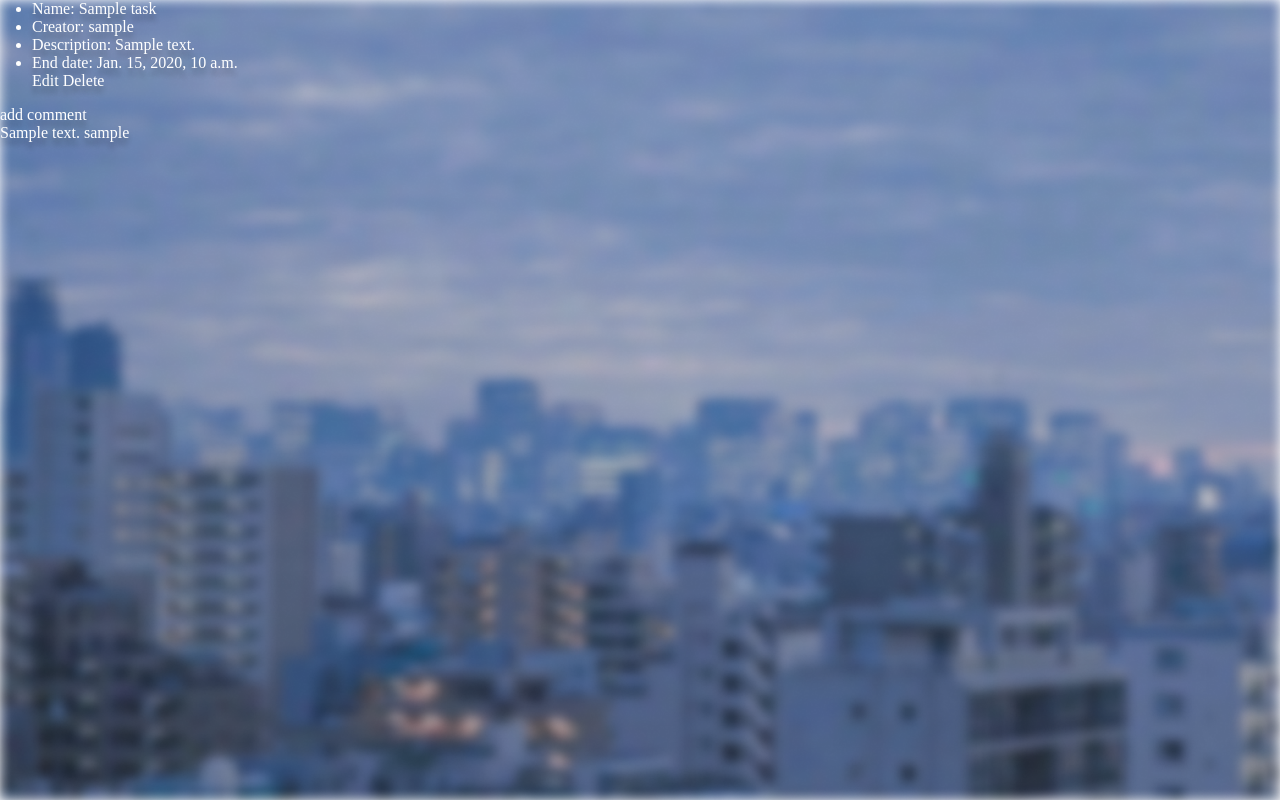
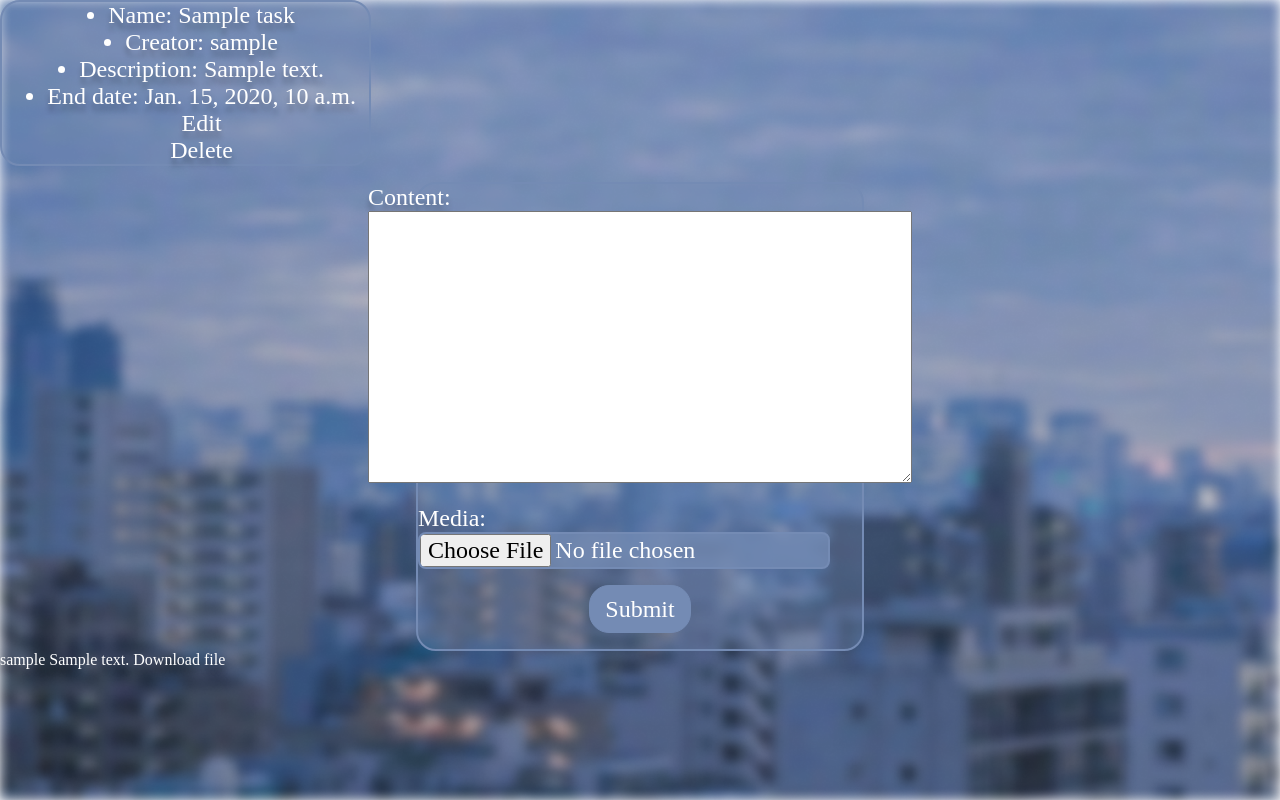
Before and after one commit to OleksandrKasapchuk/task-tracker, a Django app: page /dashboards/1/tasks/1/ in a window 1280 px wide. Run offline with Django 5.2, Linux system fonts and the light colour scheme; tables that the repository leaves empty hold one stand-in row (values such as "Sample post"); some web fonts are replaced.

Commit message:
edfagsfbd

```diff
--- a/task_tracker/forms.py
+++ b/task_tracker/forms.py
@@ -8,7 +8,7 @@
 		fields = ['name']
 
 class TaskCreateForm(forms.ModelForm):
-	end_date = forms.DateTimeField(widget=forms.DateTimeInput(attrs={'type': 'datetime-local',}))
+	end_date = forms.DateTimeField(widget=forms.DateTimeInput(attrs={'type': 'datetime-local'}), required=False)
 	class Meta:
 		model = Task
 		fields = ["name", "description", "status", "priority"]
@@ -25,4 +25,7 @@
 class CommentForm(forms.ModelForm):
 	class Meta:
 		model = Comment
-		fields = ["content"]
+		fields = ["content", "media"]
+		widjets = {
+			"media": forms.FileInput()
+		}
--- a/task_tracker/models.py
+++ b/task_tracker/models.py
@@ -25,7 +25,7 @@
 	]
 
 	name = models.CharField(max_length=50)
-	description = models.TextField()
+	description = models.TextField(null = True, blank = True)
 	status = models.CharField(max_length=20, choices=STATUS_CHOICES, default="todo")
 	priority = models.CharField(max_length=20, choices=PRIORITY_CHOICES, default="medium")
 	end_date = models.DateTimeField(null=True, blank=True)
@@ -45,3 +45,4 @@
 	content = models.TextField()
 	creator = models.ForeignKey(CustomUser,  on_delete=models.CASCADE,related_name="comments")
 	task = models.ForeignKey(Task, on_delete=models.CASCADE,related_name="comments")
+	media = models.FileField(upload_to="comment_media/", blank=True, null=True)
--- /dev/null
+++ b/task_tracker/templatetags/custom_tags.py
@@ -0,0 +1,8 @@
+from django import template
+
+
+register = template.Library()
+
+@register.filter(name="endswith")
+def endswith(value, arg):
+	return value.endswith(arg)
--- a/task_tracker/urls.py
+++ b/task_tracker/urls.py
@@ -13,7 +13,6 @@
 	path('dashboards/<int:dashboard_pk>/task-create/', task_views.TaskCreateView.as_view(), name='task-create'),
 	path('dashboards/<int:dashboard_pk>/task-edit/<int:pk>/', task_views.TaskUpdateView.as_view(), name='task-edit'),
 	path('dashboards/<int:dashboard_pk>/task-delete/<int:pk>/', task_views.TaskDeleteView.as_view(), name='task-delete'),
-	path('dashboards/<int:dashboard_pk>/tasks/<int:pk>/comment-add/', task_views.AddCommentView.as_view(), name='comment-add'),
 ]
 
 app_name = "task-tracker"
--- a/task_tracker/views.py
+++ b/task_tracker/views.py
@@ -85,8 +85,19 @@
 		context['dashboard_pk'] = self.kwargs['dashboard_pk']
 		task = self.get_object()
 		context['comments'] = Comment.objects.filter(task=task)
+		context['form'] = CommentForm
 		return context
 
+	def post(self, request, *args, **kwargs):
+		comment_form = CommentForm(request.POST, request.FILES)
+		if comment_form.is_valid():
+			comment = comment_form.save(commit=False)
+			comment.creator = request.user
+			comment.task = self.get_object()
+			comment.save()
+			return redirect("task-tracker:task-details", dashboard_pk=comment.task.dashboard.pk, pk=comment.task.pk)
+		else:
+			pass
 
 class TaskCreateView(LoginRequiredMixin, CreateView):
 	model = Task
@@ -119,15 +130,15 @@
 		return reverse_lazy("task-tracker:task-list",  kwargs={'dashboard_pk': self.kwargs['dashboard_pk']})
 
 
-class AddCommentView(LoginRequiredMixin, CreateView):
-	model = Comment
-	template_name = "task_tracker/form.html"
-	form_class = CommentForm
+# class AddCommentView(LoginRequiredMixin, CreateView):
+# 	model = Comment
+# 	template_name = "task_tracker/form.html"
+# 	form_class = CommentForm
 
-	def form_valid(self, form: BaseModelForm) -> HttpResponse:
-		form.instance.creator = self.request.user
-		form.instance.task = Task.objects.get(id=self.kwargs['pk'])
-		return super().form_valid(form)
+# 	def form_valid(self, form: BaseModelForm) -> HttpResponse:
+# 		form.instance.creator = self.request.user
+# 		form.instance.task = Task.objects.get(id=self.kwargs['pk'])
+# 		return super().form_valid(form)
 
-	def get_success_url(self) -> str:
-		return reverse_lazy("task-tracker:task-details",  kwargs={'dashboard_pk': self.kwargs['dashboard_pk'],"pk":self.kwargs['pk']})
+# 	def get_success_url(self) -> str:
+# 		return reverse_lazy("task-tracker:task-details",  kwargs={'dashboard_pk': self.kwargs['dashboard_pk'],"pk":self.kwargs['pk']})
--- a/task_tracker_project/settings.py
+++ b/task_tracker_project/settings.py
@@ -11,7 +11,7 @@
 """
 
 from pathlib import Path
-
+import os
 # Build paths inside the project like this: BASE_DIR / 'subdir'.
 BASE_DIR = Path(__file__).resolve().parent.parent
 
@@ -129,3 +129,6 @@
 AUTH_USER_MODEL = "auth_system.CustomUser"
 
 LOGIN_URL = "/login/"
+
+MEDIA_URL = "/media/"
+MEDIA_ROOT = os.path.join(BASE_DIR, 'media')
--- a/task_tracker_project/urls.py
+++ b/task_tracker_project/urls.py
@@ -16,9 +16,12 @@
 """
 from django.contrib import admin
 from django.urls import path, include
+from django.conf.urls.static import static
+from django.conf import settings
+
 
 urlpatterns = [
     path('admin/', admin.site.urls),
 	path('', include("task_tracker.urls")),
 	path('', include("auth_system.urls")),
-]
+] + static(settings.MEDIA_URL, document_root=settings.MEDIA_ROOT)
--- a/templates/task_tracker/task_details.html
+++ b/templates/task_tracker/task_details.html
@@ -2,8 +2,8 @@
 
 
 {% block content %}
-
-<ul>
+{% load custom_tags %}
+<ul class="form04ka">
 	<li> Name: {{ task.name }} </li>
 	<li> Creator: {{ task.creator }} </li>
 	<li> Description: {{ task.description }} </li>
@@ -11,10 +11,29 @@
 	<a href="{% url 'task-tracker:task-edit' dashboard_pk task.pk %}">Edit</a>
 	<a href="{% url 'task-tracker:task-delete' dashboard_pk task.pk %}">Delete</a>
 </ul>
-<a href="{% url 'task-tracker:comment-add' dashboard_pk task.pk %}">add comment</a>
+<form class="form_flex" method="post" enctype="multipart/form-data">
+	<div class="form04ka task_form">
+		{% csrf_token %}
+		{{form.as_p}}
+		<button type="submit" class="subpriotermbtn">Submit</button>
+	</div>
+</form>
 {% for comment in comments %}
 <section>
-	{{ comment.content }} {{ comment.creator}}
+	{{ comment.creator}}
+	{{ comment.content }}
+	{% if comment.media %}
+		{% if comment.media.url|endswith:".jpg" or comment.media.url|endswith:".jpeg" or comment.media.url|endswith:".png" %}
+			<img src="{{comment.media.url}}" alt="Comment photo" style="max-width: 500px;">
+		{% elif comment.media.url|endswith:".mp4" %}
+			<video controls>
+				<source src="{{ comment.media.url}}" type="mp4/video">
+				Your browser does not support video tag
+			</video>
+		{% else %}
+			<a href="{{ comment.media.url}}">Download file</a>
+		{% endif %}
+	{% endif %}
 </section>
 {% endfor %}
 {% endblock %}
```
Also changed, not shown: media/comment_media/BMW_Color_1920x1080.jpg (added), media/comment_media/BMW_Color_1920x1080_SRDhwut.jpg (added), task_tracker/migrations/0011_alter_task_description.py (added), task_tracker/migrations/0012_comment_media.py (added), task_tracker/templatetags/__init__.py (added).
